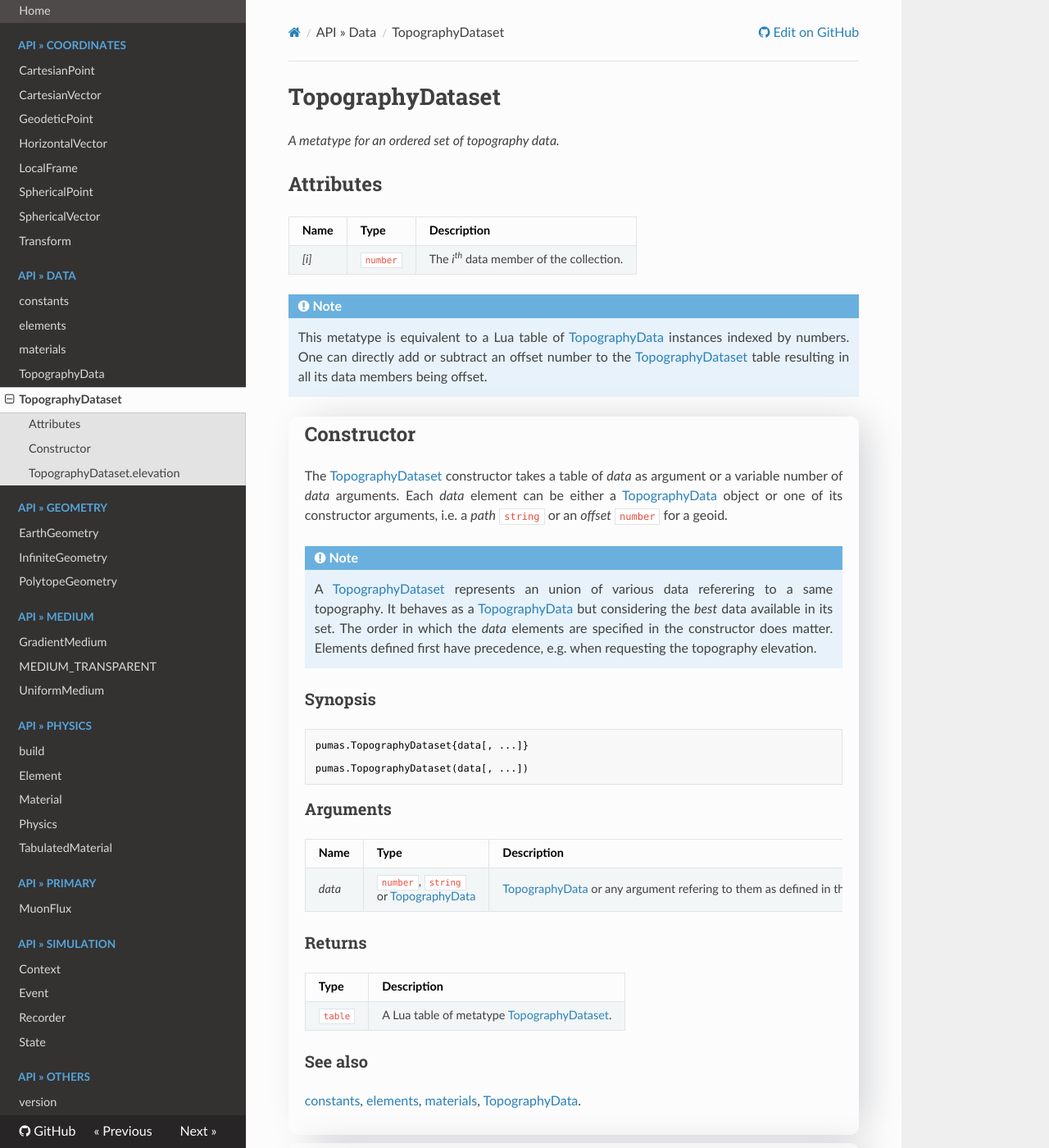
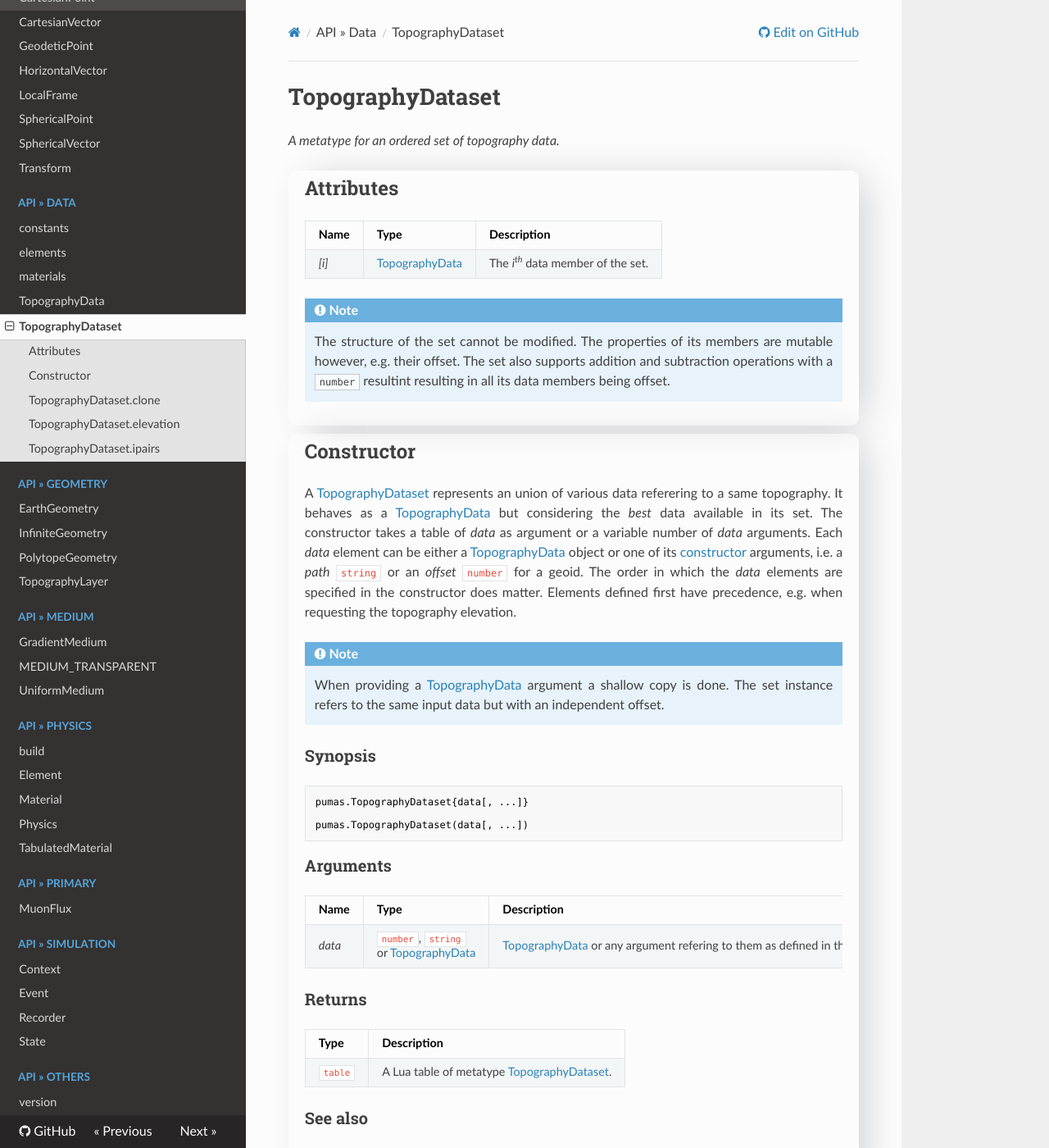
Before and after one commit to niess/pumas-luajit, an MkDocs documentation site: the page built from docs/docs/api/data/TopographyDataset.md, in a window 1280 px wide and 1400 px high. Shown: the whole window at 82% size. Built offline with MkDocs 1.6.1, drawn with Linux system fonts in a browser that asks for light colours; nearby versions of some CDN libraries; some of the changed text lies outside the part shown.

Commit message:
Patch the EarthGeometry and document

````diff
--- a/docs/docs/api/data/TopographyDataset.md
+++ b/docs/docs/api/data/TopographyDataset.md
@@ -2,17 +2,17 @@
 _A metatype for an ordered set of topography data._
 
 
+<div markdown="1" class="shaded-box fancy">
 ## Attributes
 
 |Name|Type|Description|
 |----|----|-----------|
-|*[i]*  |`number`| The *i<sup>th</sup>* data member of the collection.|
+|*[i]*  |[TopographyData](TopographyData.md)| The *i<sup>th</sup>* data member of the set.|
 
 !!! note
-    This metatype is equivalent to a Lua table of
-    [TopographyData](TopographyData.md) instances indexed by numbers.  One can
-    directly add or subtract an offset number to the
-    [TopographyDataset](TopographyDataset.md) table resulting in all its data
+    The structure of the set cannot be modified. The properties of its members
+    are mutable however, e.g. their offset. The set also supports addition and
+    subtraction operations with a `number` resultint resulting in all its data
     members being offset.
     {: .justify }
 </div>
@@ -21,20 +21,22 @@
 <div markdown="1" class="shaded-box fancy">
 ## Constructor
 
-The [TopographyDataset](TopographyDataset.md) constructor takes a table of
-*data* as argument or a variable number of *data* arguments. Each *data* element
-can be either a [TopographyData](TopographyData.md) object or one of its
-constructor arguments, i.e. a *path* `string` or an *offset* `number` for a
-geoid.
+A [TopographyDataset](TopographyDataset.md) represents an union of various data
+referering to a same topography. It behaves as a
+[TopographyData](TopographyData.md) but considering the *best* data available in
+its set.  The constructor takes a table of *data* as argument or a variable
+number of *data* arguments. Each *data* element can be either a
+[TopographyData](TopographyData.md) object or one of its
+[constructor](TopographyData.md#constructor) arguments, i.e. a *path* `string`
+or an *offset* `number` for a geoid. The order in which the *data* elements are
+specified in the constructor does matter. Elements defined first have
+precedence, e.g.  when requesting the topography elevation.
 {: .justify }
 
 !!! note
-    A [TopographyDataset](TopographyDataset.md) represents an union of various
-    data referering to a same topography. It behaves as a
-    [TopographyData](TopographyData.md) but considering the *best* data
-    available in its set. The order in which the *data* elements are specified
-    in the constructor does matter. Elements defined first have precedence, e.g.
-    when requesting the topography elevation.
+    When providing a [TopographyData](TopographyData.md) argument a shallow copy
+    is done. The set instance refers to the same input data but with an
+    independent offset.
     {: .justify }
 
 ### Synopsis
@@ -63,6 +65,37 @@
 [elements](elements.md),
 [materials](materials.md),
 [TopographyData](TopographyData.md).
+</div>
+
+
+<div markdown="1" class="shaded-box fancy">
+## TopographyDataset.clone
+
+Get a shallow copy of the [TopographyDataset](TopographyDataset.md). The cloned
+data members to the same data than in the initial set but with independent
+offsets. In order to get a deep copy of the data one should instead create a
+new instance with the [constructor](#constructor).
+{: .justify}
+
+### Synopsis
+```Lua
+TopographyDataset:clone()
+```
+
+### Arguments
+
+None, except *self*.
+
+### Returns
+
+|Type|Description|
+|----|-----------|
+|[TopographyDataset](TopographyDataset.md)| Shallow copy of the topography dataset.|
+
+### See also
+
+[TopographyDataset.elevation](topographydatasetelevation),
+[TopographyDataset.ipairs](topographydatasetipairs).
 </div>
 
 
@@ -98,11 +131,46 @@
 
 |Type|Description|
 |----|-----------|
-|`number` or `nil`| Topography elevation, in m, or `nil` if there are no data for the requested location.|
+|`number` or `nil`| Topography elevation, in m, or `nil` if there are no data in the set for the requested location.|
 
 !!! note
     Topography data are usually provided w.r.t. the sea level. In order to get
     the altitude w.r.t. the WGS84 ellipsoid (e.g. the GPS altitude) one needs
     to correct from the geoid undulations.
     {: .justify}
+
+### See also
+
+[TopographyDataset.clone](topographydatasetclone),
+[TopographyDataset.ipairs](topographydatasetipairs).
 </div>
+
+
+<div markdown="1" class="shaded-box fancy">
+## TopographyDataset.ipairs
+
+Stateless iterator over the set data members. This method behaves as the
+`ipairs` Lua function.
+{: .justify}
+
+### Synopsis
+```Lua
+TopographyDataset:ipairs()
+```
+
+### Arguments
+
+None, except *self*.
+
+### Returns
+
+|Type|Description|
+|----|-----------|
+|`function`| Stateless iterator over the set data members.|
+
+### See also
+
+[TopographyDataset.clone](topographydatasetclone),
+[TopographyDataset.elevation](topographydatasetelevation).
+
+</div>
--- a/docs/mkdocs.yml
+++ b/docs/mkdocs.yml
@@ -27,6 +27,7 @@
     - EarthGeometry: api/geometry/EarthGeometry.md
     - InfiniteGeometry: api/geometry/InfiniteGeometry.md
     - PolytopeGeometry: api/geometry/PolytopeGeometry.md
+    - TopographyLayer: api/geometry/TopographyLayer.md
   - API &raquo; Medium:
     - GradientMedium: api/medium/GradientMedium.md
     - MEDIUM_TRANSPARENT: api/medium/MEDIUM_TRANSPARENT.md
````
Also changed, not shown: docs/docs/api/data/TopographyData.md (+40 -3 lines), docs/docs/api/geometry/EarthGeometry.md (added, +139 -0 lines), 8 other files.
